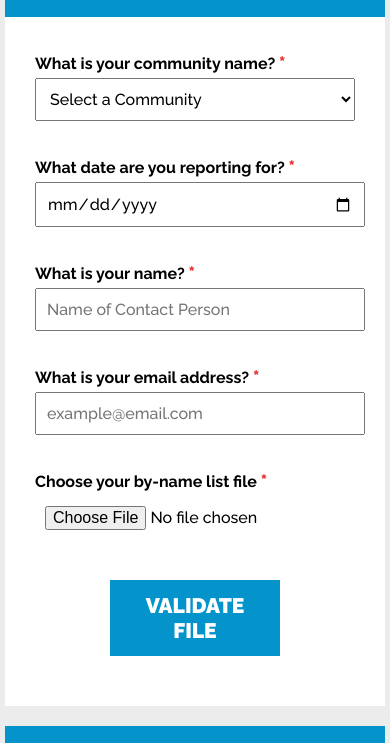
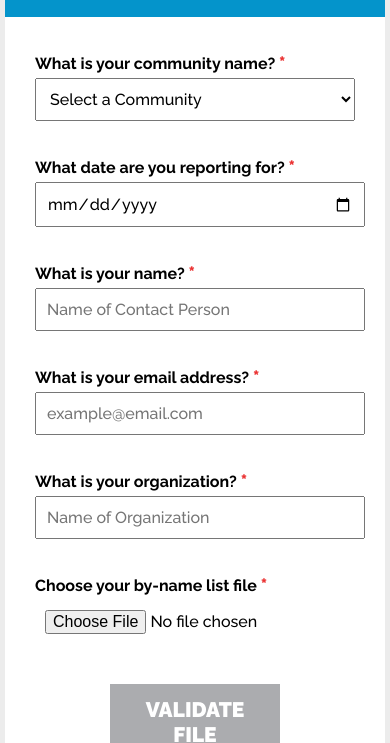
Before and after one commit to builtforzero/bnl-pipeline, a website built with Parcel: page client/index.html in a window 390 px wide. Shown: the part 92-835 px from the top of the page. Built offline with nearby package versions, Linux system fonts and the light colour scheme; a web font is replaced by a local one.

Commit message:
Added organization field

```diff
--- a/client/index.html
+++ b/client/index.html
@@ -64,6 +64,12 @@
                             <div class="form-field">
                                 <div class="question-text">What is your email address? <b class='asterisk'>*</b></div>
                                 <input class="input" type="email" name="Email" id="email-input" placeholder="example@email.com">
+                            </div>
+
+                            <!-- Organization -->
+                            <div class="form-field">
+                                <div class="question-text">What is your organization? <b class='asterisk'>*</b></div>
+                                <input class="input" name="Organization" id="org-input" placeholder="Name of Organization">
                             </div>
 
                             <!-- File picker -->
--- a/client/main.js
+++ b/client/main.js
@@ -5,13 +5,14 @@ const partition = require("lodash.partition");
 
 /* APPLICATION STATE */
 let state = {
-  required: false, // Toggle for required fields; makes for easier testing
+  required: true, // Toggle for required fields; makes for easier testing
 
   // Form Fields
   form_community_clean: null,
   form_reporting_date: null,
   form_name: null,
   form_email: null,
+  form_org: null,
   form_file_upload: null,
 
   // Metadata
@@ -226,6 +227,11 @@ let eventListeners = {
 
   contactName: d3.select("#name-input").on("change", function () {
     state.form_name = this.value;
+    checkFormStatus();
+  }),
+
+  contactName: d3.select("#org-input").on("change", function () {
+    state.form_org = this.value;
     checkFormStatus();
   }),
 
@@ -824,6 +830,8 @@ function checkFormStatus() {
       state.form_name === "" ||
       state.form_email === null ||
       state.form_email === "" ||
+      state.form_org === null ||
+      state.form_org === "" ||
       state.form_file_upload === null ||
       state.form_file_upload === ""
     ) {
@@ -839,6 +847,7 @@ function checkFormStatus() {
       state.form_reporting_date != null &&
       state.form_name != null &&
       state.form_email != null &&
+      state.form_org != null &&
       state.form_file_upload != null
     ) {
       // Success: all of the form fields are filled in
@@ -1177,7 +1186,7 @@ function getOutput(population, aggRaw) {
     popOutput["Month"] = state.meta_reportingDate;
     popOutput["Name"] = state.form_name;
     popOutput["Email Address"] = state.form_email;
-    popOutput["Organization"] = null; // TODO: Add in organization
+    popOutput["Organization"] = state.form_org; // TODO: Add in organization
     popOutput["Population"] = household;
     popOutput["Subpopulation"] = population;
     popOutput["Demographic"] = "All"; // TODO: Add demographic?
```
